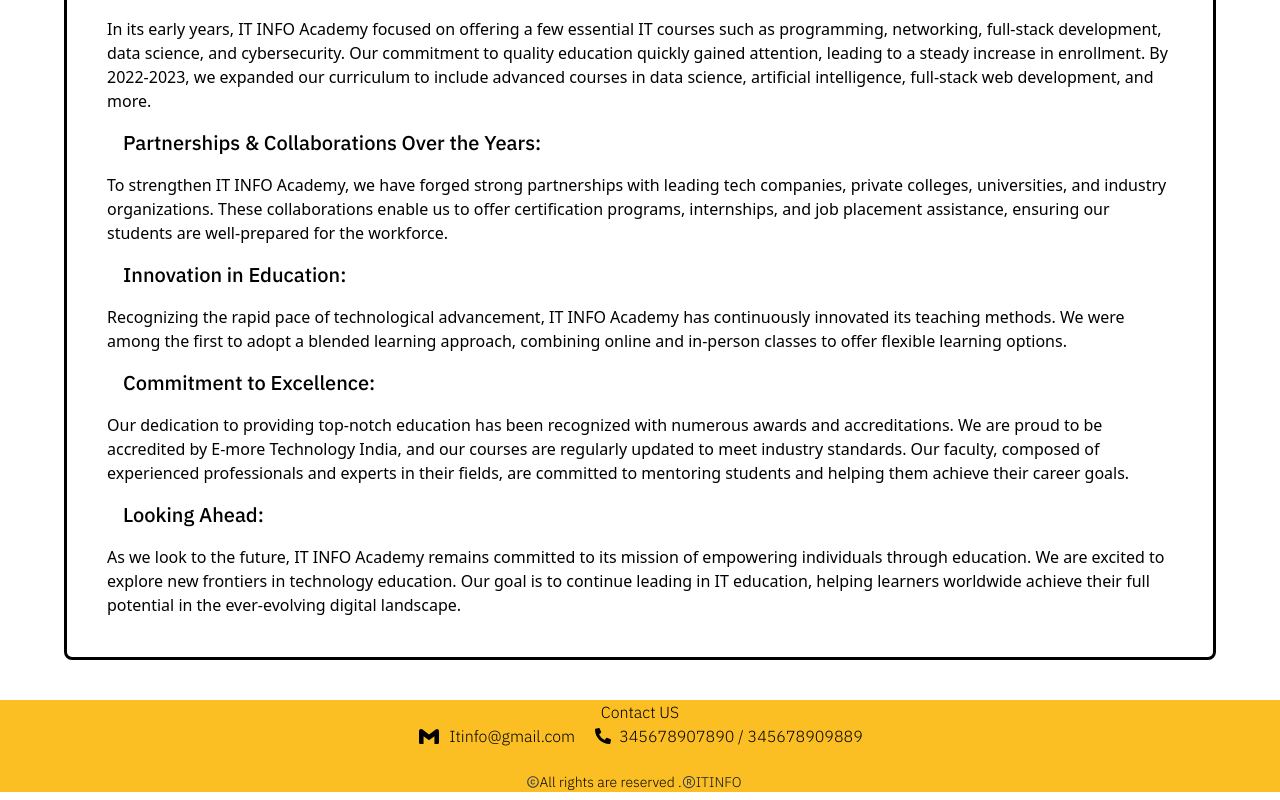
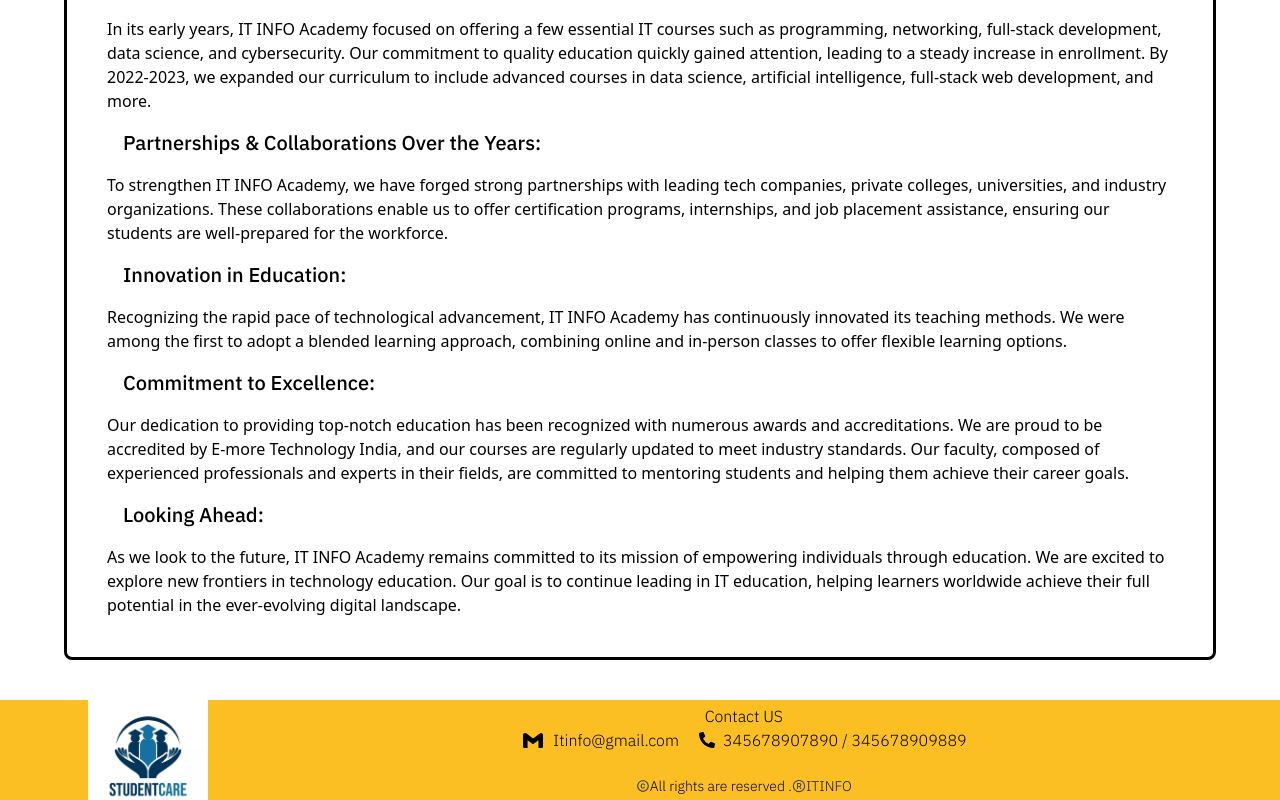
Before and after one commit to balajipatil0009/Itinfo, a React (Vite) app: page /about in a window 1280 px wide. Shown: the part 1826-2626 px from the top of the page. Built offline with nearby package versions, Linux system fonts and the light colour scheme.

Commit message:
footer updated

```diff
--- a/src/componunts/Footer.jsx
+++ b/src/componunts/Footer.jsx
@@ -6,7 +6,11 @@ import { FaPhoneAlt } from "react-icons/fa";
 
 const Footer = () => {
   return (
-    <div className=" bg-amber-400 max-w-[100vw] font-sansLight">
+    <div className=" bg-amber-400 max-w-[100vw] flex items-center h-auto justify-evenly font-sansLight">
+      <div>
+        <img src="./itinfo/help.jpeg" alt="help logo" className="h-[100px]" />
+      </div>
+      <div>
         <div className="flex justify-center">
           <div>
             <h1 className="text-center">Contact US</h1>
@@ -24,13 +28,14 @@ const Footer = () => {
           </div>
         </div>
 
-      <div className="flex items-center w-[99vw] justify-center mt-6 text-sm">
+        <div className="flex items-center w-[70vw] justify-center mt-6 text-sm">
           <MdOutlineCopyright className=" text-gray-700" />
           All rights are reserved .
           <AiOutlineTrademark className=" text-gray-700" />
           <h1 className=" text-gray-900"> ITINFO</h1>
         </div>
       </div>
+    </div>
   );
 };
 
```
Also changed, not shown: public/itinfo/help.jpeg (added). Lines whose indentation alone changed are shown as unchanged.
